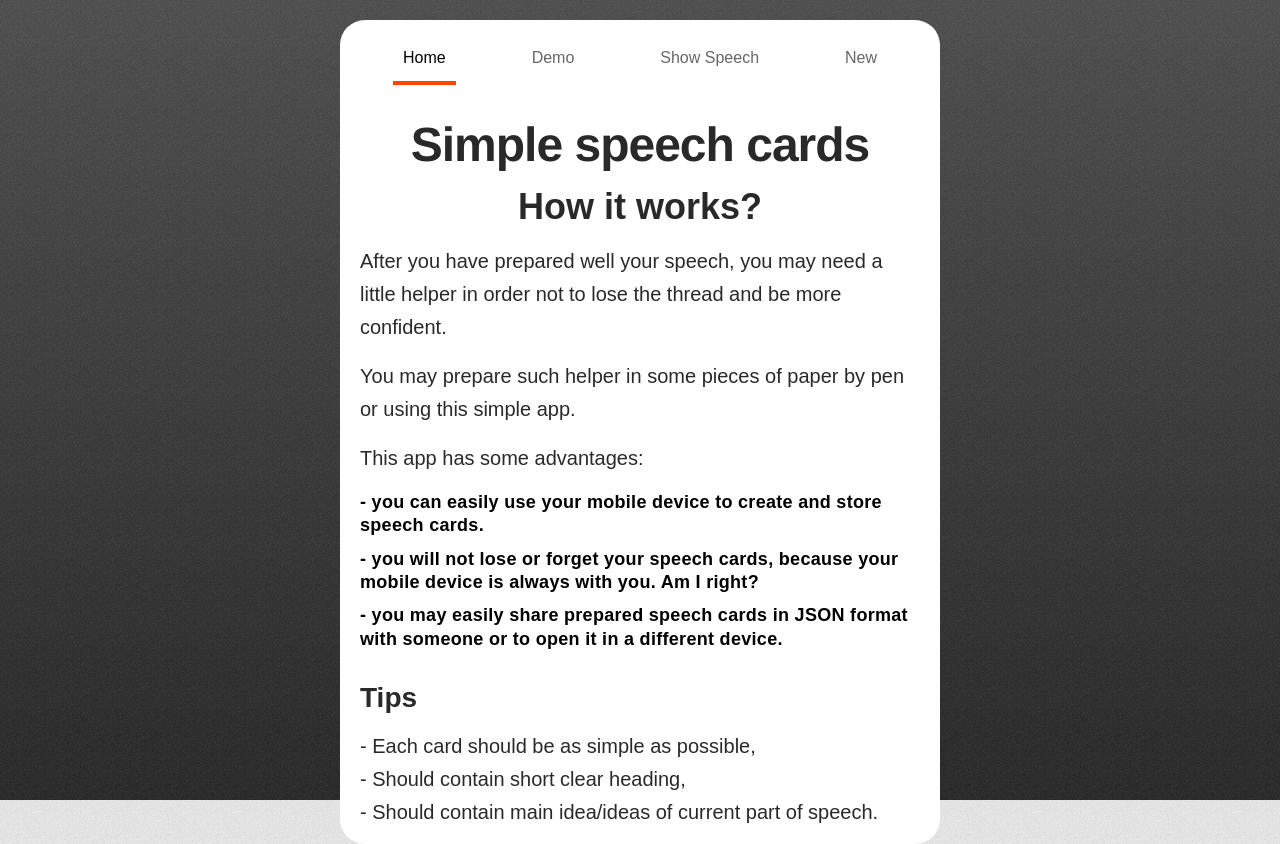
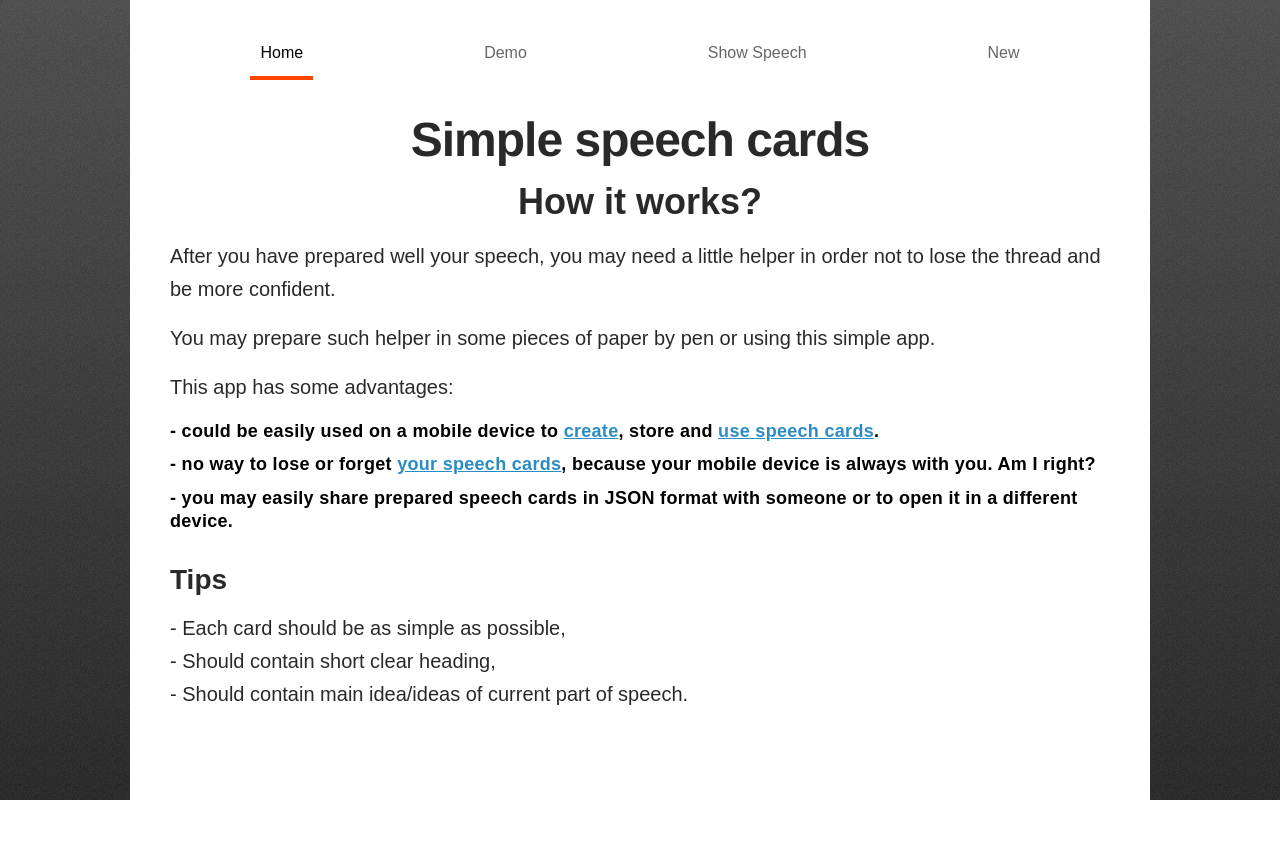
Before and after one commit to SW999/speech-cards, a React (Vite) app: page /demo in a window 1280 px wide. After the commit the page ends 800 px from the top, so only its background shows below. Built offline with nearby package versions, Linux system fonts and the light colour scheme; a web font is replaced by a local one.

Commit message:
Update desktop view and description

```diff
--- a/src/index.tsx
+++ b/src/index.tsx
@@ -2,7 +2,7 @@
 import * as React from 'react';
 import { FunctionComponent, useEffect } from 'react';
 import { render } from 'react-dom';
-import { HashRouter as Router, Route } from 'react-router-dom';
+import { HashRouter as Router, Route, Link } from 'react-router-dom';
 import { checkTouch, addSwipeEvent } from './utils/';
 import './scss/style.scss';
 import { Card } from './components/pages/card/Card';
@@ -46,11 +46,13 @@ const App: FunctionComponent = () => {
           <p>This app has some advantages:</p>
           <ul className="advantages">
             <li>
-              - you can easily use your mobile device to create and store speech
-              cards.
+              - could be easily used on a mobile device to{' '}
+              <Link to="/new">create</Link>, store and{' '}
+              <Link to="/demo">use speech cards</Link>.
             </li>
             <li>
-              - you will not lose or forget your speech cards, because your
+              - no way to lose or forget{' '}
+              <Link to="/show-speech">your speech cards</Link>, because your
               mobile device is always with you. Am I right?
             </li>
             <li>
--- a/src/scss/base/_base.scss
+++ b/src/scss/base/_base.scss
@@ -75,6 +75,14 @@ main {
     padding: 1.5rem 2rem;
     border-radius: 2.5rem;
   }
+
+  @include mq(desktop) {
+    max-width: 102rem;
+    min-height: 100vh;
+    margin: 0;
+    padding: 3rem 4rem;
+    border-radius: 0;
+  }
 }
 
 .step-indicator {
```
